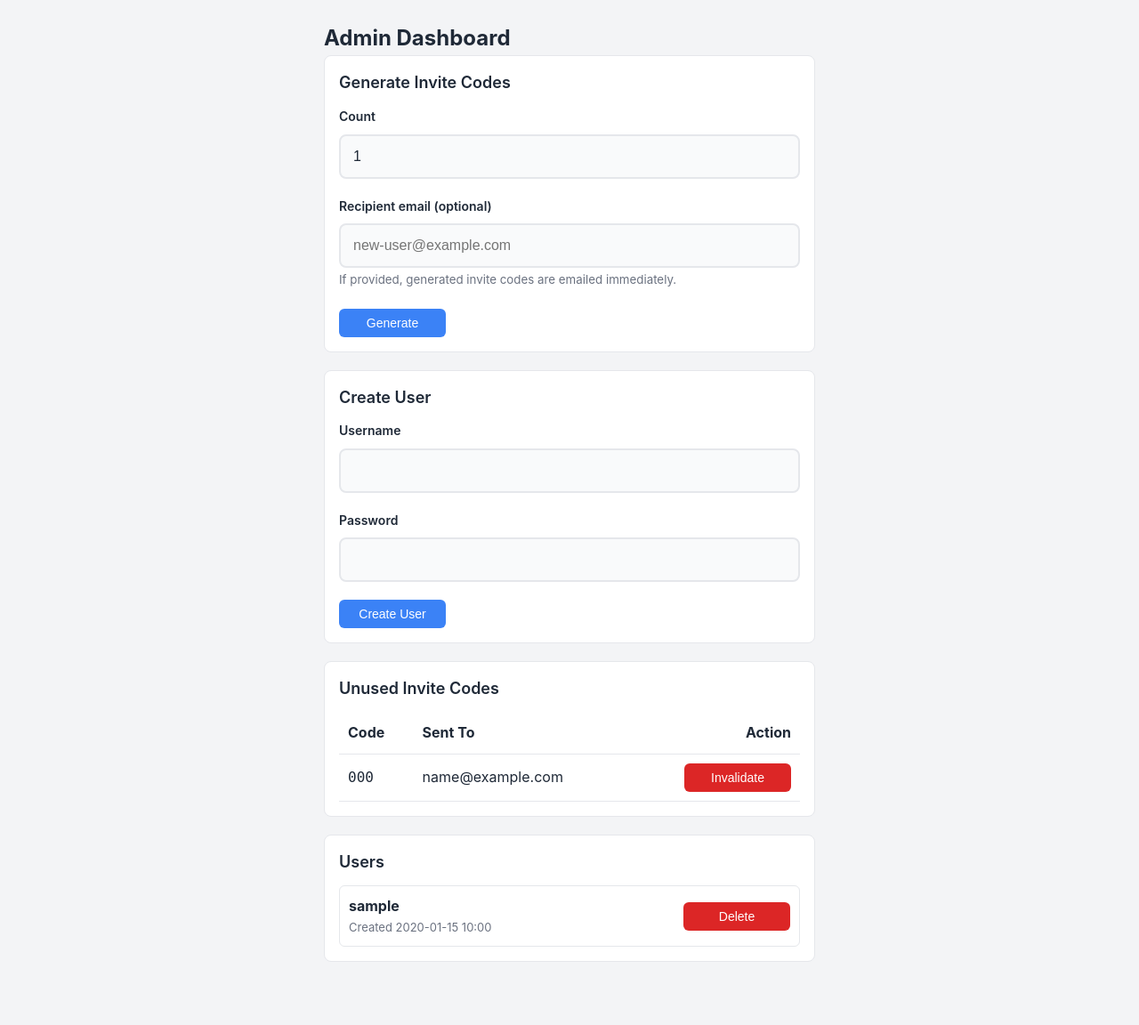
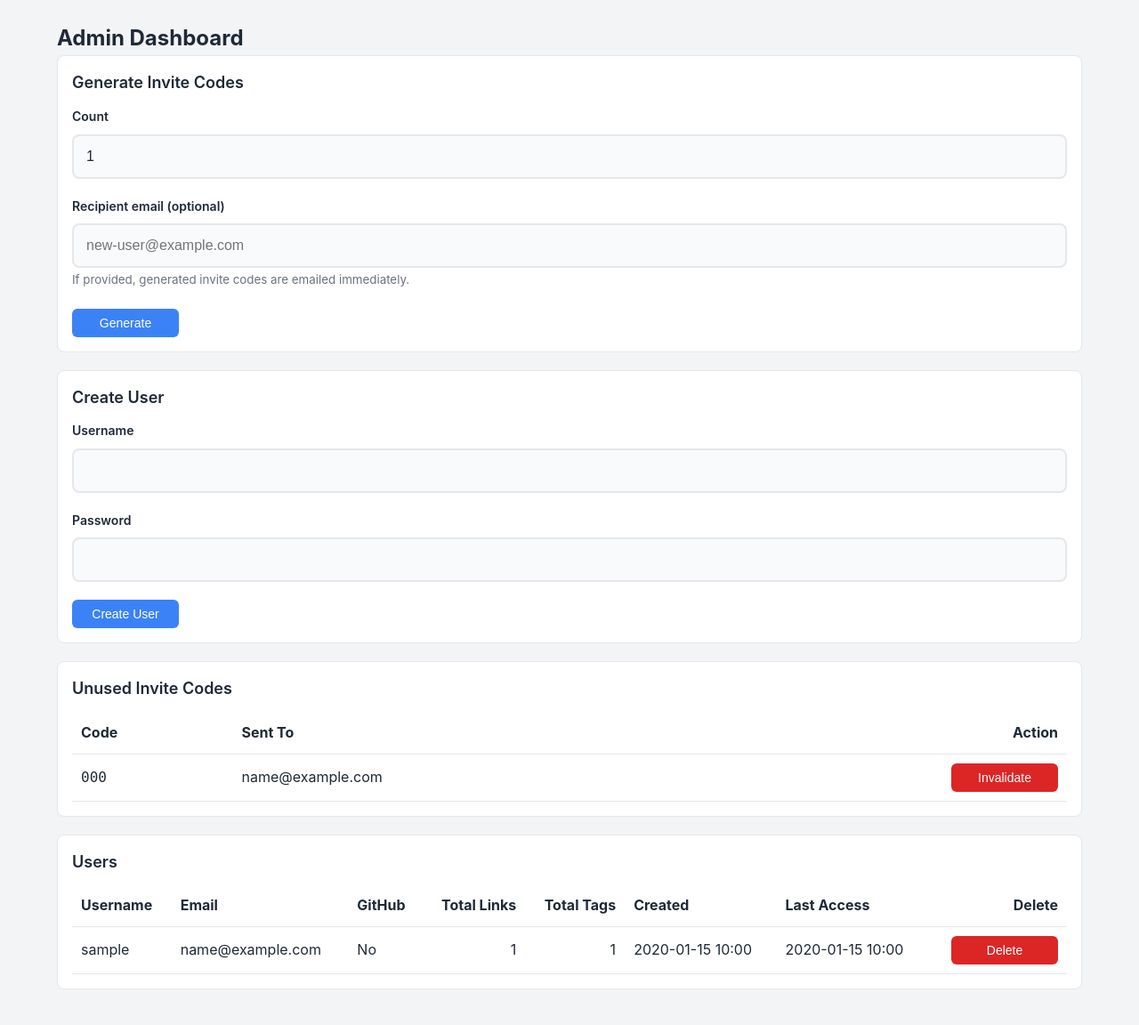
Before and after one commit to gperdrizet/logkeep, a FastAPI app: template src/templates/admin.html in a window 1280 px wide. Shown: the whole page at 89% size. Before the commit the page ends 1081 px from the top, so only its background shows below. Run offline with FastAPI, Linux system fonts and the light colour scheme; the template is opened without the code that fills it: most values are stand-ins (such as "Sample title", 1, 10 or a date in 2020); parts of the project's set-up code (start-up, migrations or seed data) failed here and were passed over.

Commit message:
Widen admin layout and show users/invites as actionable tables

```diff
--- a/src/main.py
+++ b/src/main.py
@@ -8,6 +8,7 @@ from fastapi.responses import HTMLResponse, RedirectResponse, Response
 from fastapi.staticfiles import StaticFiles
 from fastapi.templating import Jinja2Templates
 from sqlalchemy.orm import Session
+from sqlalchemy import func
 from dotenv import load_dotenv
 from prometheus_client import generate_latest, CONTENT_TYPE_LATEST
 from apscheduler.schedulers.asyncio import AsyncIOScheduler
@@ -25,6 +26,7 @@ from src.models.user import User
 from src.models.link import Link
 from src.models.invite import Invite
 from src.models.invite_delivery import InviteDelivery
+from src.models.tag import Tag
 from src.utils.database import get_db, SessionLocal
 from src.utils.auth import get_current_user, get_current_user_optional, get_current_admin_user, verify_password, create_access_token, get_password_hash
 from src.utils.encryption import encrypt_token
@@ -496,12 +498,47 @@ async def admin_page(
         Invite.used_by_user_id.is_(None)
     ).order_by(Invite.created_at.desc()).limit(30).all()
 
+    link_counts = dict(
+        db.query(Link.user_id, func.count(Link.id))
+        .group_by(Link.user_id)
+        .all()
+    )
+    tag_counts = dict(
+        db.query(Tag.user_id, func.count(Tag.id))
+        .group_by(Tag.user_id)
+        .all()
+    )
+    last_access = dict(
+        db.query(Link.user_id, func.max(Link.submitted_at))
+        .group_by(Link.user_id)
+        .all()
+    )
+
+    admin_users = []
+    for account in users:
+        email = "N/A"
+        if account.invite_used and account.invite_used.delivery:
+            email = account.invite_used.delivery.recipient_email
+
+        admin_users.append(
+            {
+                "id": account.id,
+                "username": account.username,
+                "email": email,
+                "github_enabled": account.github_enabled,
+                "total_links": int(link_counts.get(account.id, 0)),
+                "total_tags": int(tag_counts.get(account.id, 0)),
+                "created_at": account.created_at,
+                "last_access_at": last_access.get(account.id),
+            }
+        )
+
     return templates.TemplateResponse(
         "admin.html",
         {
             "request": request,
             "user": current_user,
-            "users": users,
+            "users": admin_users,
             "invites": invites,
             "success": request.query_params.get("success"),
             "error": request.query_params.get("error"),
--- a/src/templates/admin.html
+++ b/src/templates/admin.html
@@ -1,6 +1,14 @@
 {% extends "base.html" %}
 
 {% block title %}Admin - LogKeep{% endblock %}
+
+{% block extra_head %}
+<style>
+    main.container {
+        max-width: 1200px;
+    }
+</style>
+{% endblock %}
 
 {% block content %}
 <h2>Admin Dashboard</h2>
@@ -84,22 +92,43 @@
 <div class="card">
     <h3 class="card-title">Users</h3>
     {% if users %}
-    <div style="display: grid; gap: 10px;">
+    <div style="overflow-x: auto;">
+        <table style="width: 100%; border-collapse: collapse;">
+            <thead>
+                <tr>
+                    <th style="text-align: left; padding: 10px; border-bottom: 1px solid var(--border-color);">Username</th>
+                    <th style="text-align: left; padding: 10px; border-bottom: 1px solid var(--border-color);">Email</th>
+                    <th style="text-align: left; padding: 10px; border-bottom: 1px solid var(--border-color);">GitHub</th>
+                    <th style="text-align: right; padding: 10px; border-bottom: 1px solid var(--border-color);">Total Links</th>
+                    <th style="text-align: right; padding: 10px; border-bottom: 1px solid var(--border-color);">Total Tags</th>
+                    <th style="text-align: left; padding: 10px; border-bottom: 1px solid var(--border-color);">Created</th>
+                    <th style="text-align: left; padding: 10px; border-bottom: 1px solid var(--border-color);">Last Access</th>
+                    <th style="text-align: right; padding: 10px; border-bottom: 1px solid var(--border-color);">Delete</th>
+                </tr>
+            </thead>
+            <tbody>
                 {% for account in users %}
-        <div style="padding: 10px; border: 1px solid var(--border-color); border-radius: 6px; display: flex; justify-content: space-between; align-items: center; gap: 10px;">
-            <div>
-                <strong>{{ account.username }}</strong>
-                <div style="font-size: 13px; color: var(--link-url-color);">Created {{ account.created_at.strftime('%Y-%m-%d %H:%M') }}</div>
-            </div>
+                <tr>
+                    <td style="padding: 10px; border-bottom: 1px solid var(--border-color);">{{ account.username }}</td>
+                    <td style="padding: 10px; border-bottom: 1px solid var(--border-color);">{{ account.email }}</td>
+                    <td style="padding: 10px; border-bottom: 1px solid var(--border-color);">{{ 'Yes' if account.github_enabled else 'No' }}</td>
+                    <td style="padding: 10px; border-bottom: 1px solid var(--border-color); text-align: right;">{{ account.total_links }}</td>
+                    <td style="padding: 10px; border-bottom: 1px solid var(--border-color); text-align: right;">{{ account.total_tags }}</td>
+                    <td style="padding: 10px; border-bottom: 1px solid var(--border-color);">{{ account.created_at.strftime('%Y-%m-%d %H:%M') }}</td>
+                    <td style="padding: 10px; border-bottom: 1px solid var(--border-color);">{{ account.last_access_at.strftime('%Y-%m-%d %H:%M') if account.last_access_at else 'Never' }}</td>
+                    <td style="padding: 10px; border-bottom: 1px solid var(--border-color); text-align: right;">
                         {% if account.id != user.id %}
-            <form action="/admin/users/{{ account.id }}/delete" method="post" onsubmit="return confirm('Delete user {{ account.username }}? This removes all their data.');">
+                        <form action="/admin/users/{{ account.id }}/delete" method="post" style="display: inline;" onsubmit="return confirm('Delete user {{ account.username }}? This removes all their data.');">
                             <button type="submit" class="btn" style="background: var(--error-color); color: white;">Delete</button>
                         </form>
                         {% else %}
-            <span style="font-size: 12px; color: var(--link-url-color);">Current user</span>
+                        <span style="font-size: 12px; color: var(--link-url-color);">Current</span>
                         {% endif %}
-        </div>
+                    </td>
+                </tr>
                 {% endfor %}
+            </tbody>
+        </table>
     </div>
     {% else %}
     <p>No users found.</p>
```
Lines whose indentation alone changed are shown as unchanged.
